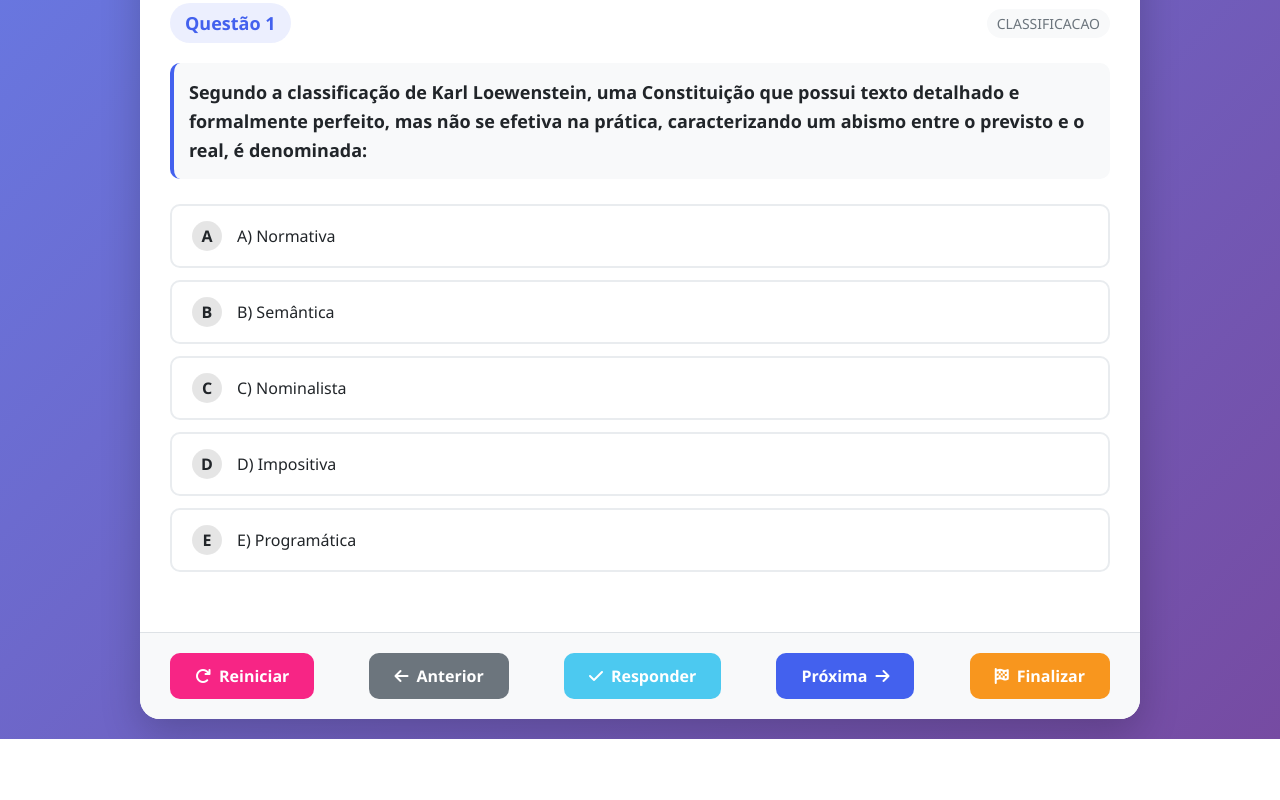
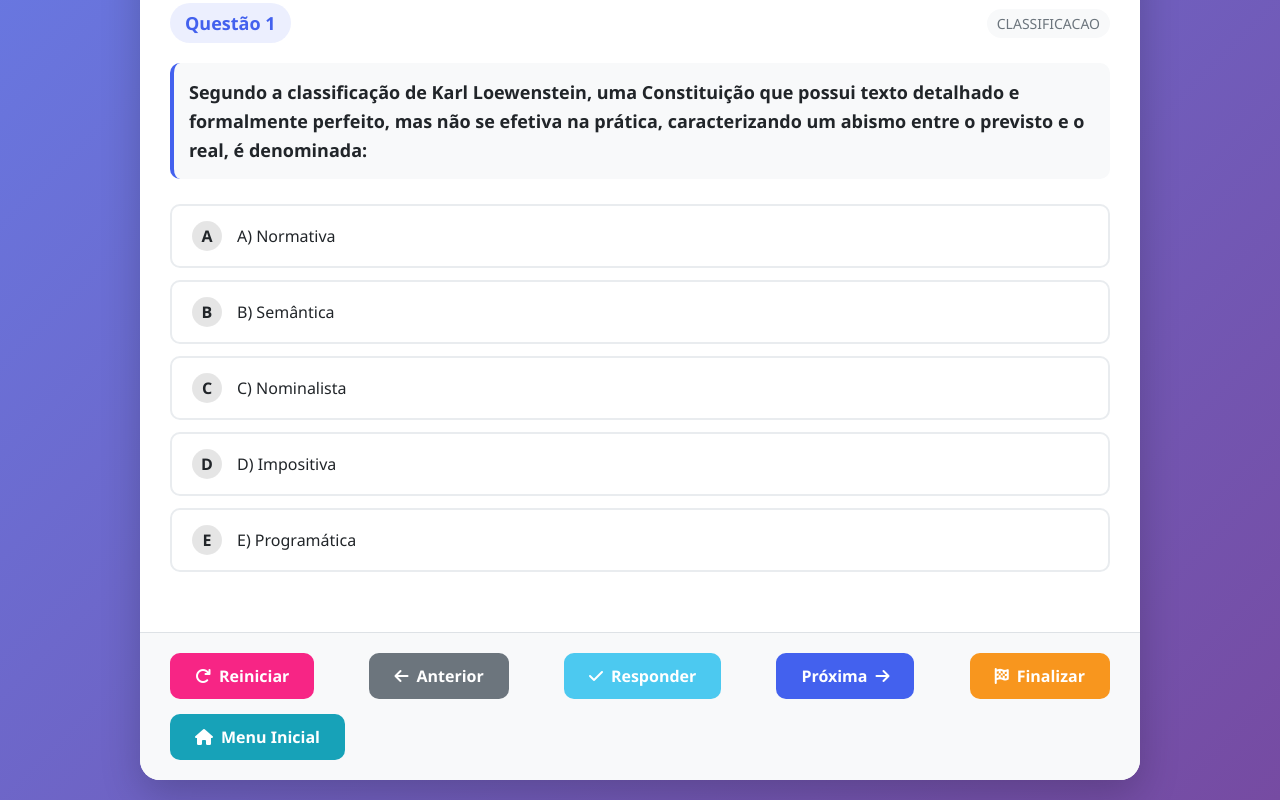
Before and after one commit to leadskeitha-cpu/constitucional, a plain HTML site: page questoes.html in a window 1280 px wide. Shown: the part 356-1156 px from the top of the page. Before the commit the page ends 1095 px from the top, so only its background shows below. Drawn offline with Linux system fonts and the light colour scheme.

Commit message:
Update questoes.html

```diff
--- a/questoes.html
+++ b/questoes.html
@@ -338,6 +338,17 @@
             box-shadow: 0 5px 15px rgba(0, 0, 0, 0.1);
         }
 
+        .btn-info {
+            background: #17a2b8;
+            color: white;
+        }
+
+        .btn-info:hover {
+            background: #138496;
+            transform: translateY(-2px);
+            box-shadow: 0 5px 15px rgba(0, 0, 0, 0.1);
+        }
+
         .btn:disabled {
             background: var(--gray);
             cursor: not-allowed;
@@ -507,6 +518,9 @@
             <button class="btn btn-warning" onclick="finalizarSimulado()" id="btn-finalizar">
                 <i class="fas fa-flag-checkered"></i> Finalizar
             </button>
+            <button class="btn btn-info" onclick="window.open('https://leadskeitha-cpu.github.io/constitucional/mapa.html', '_blank')">
+                <i class="fas fa-home"></i> Menu Inicial
+            </button>
         </div>
 
         <!-- Resultado Final -->
@@ -531,6 +545,9 @@
                 </div>
                 <button class="btn btn-primary" onclick="reiniciarSimulado()" style="margin-top: 20px;">
                     <i class="fas fa-redo"></i> Fazer Novamente
+                </button>
+                <button class="btn btn-info" onclick="window.open('https://leadskeitha-cpu.github.io/constitucional/mapa.html', '_blank')" style="margin-top: 10px;">
+                    <i class="fas fa-home"></i> Menu Inicial
                 </button>
             </div>
         </div>
```
